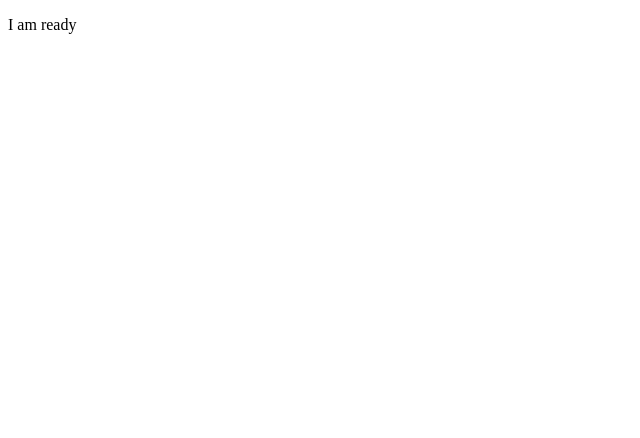
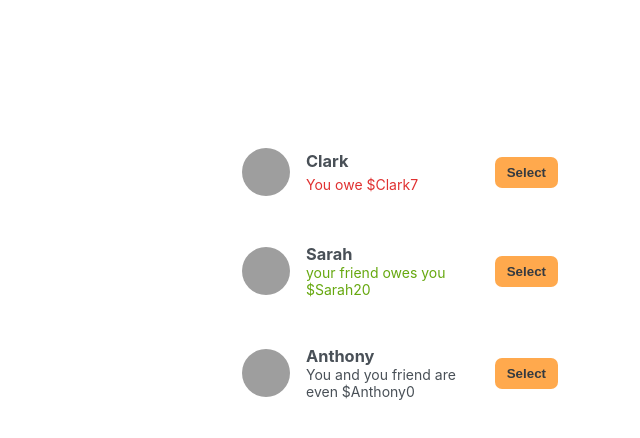
Before and after one commit to Reynoldscode/eat-N-Split-React-App, a React (Vite) app in the folder eatNSplit/: page / in a window 1280 px wide. Shown: the top 438 px of the page, without its empty margins (0-640 px from the left). Built offline with nearby package versions, Linux system fonts and the light colour scheme; grey boxes are pictures that could not be loaded.

Commit message:
created the profile interfaces for friends

```diff
--- a/eatNSplit/src/App.jsx
+++ b/eatNSplit/src/App.jsx
@@ -1,7 +1,12 @@
+import FriendList from "./Component/FriendList.jsx";
 export default function App() {
   return (
     <>
-      <p>I am ready</p>
+      <div className="app">
+        <div className="sidebar">
+          <FriendList />
+        </div>
+      </div>
     </>
   );
 }
--- /dev/null
+++ b/eatNSplit/src/Component/Friend.jsx
@@ -0,0 +1,33 @@
+export default function Friend({ friend }) {
+  return (
+    <>
+      <ul>
+        <li>
+          <img src={friend.image} alt={friend.name} />
+          <h3>{friend.name} </h3>
+          {friend.balance < 0 && (
+            <p className="red">
+              You owe ${friend.name}
+              {Math.abs(friend.balance)}
+            </p>
+          )}
+
+          {friend.balance > 0 && (
+            <p className="green">
+              your friend owes you ${friend.name}
+              {Math.abs(friend.balance)}
+            </p>
+          )}
+
+          {friend.balance === 0 && (
+            <p>
+              You and you friend are even ${friend.name}
+              {Math.abs(friend.balance)}
+            </p>
+          )}
+          <button className="button">Select</button>
+        </li>
+      </ul>
+    </>
+  );
+}
--- /dev/null
+++ b/eatNSplit/src/Component/FriendList.jsx
@@ -0,0 +1,16 @@
+import initialFriends from "../data";
+import Friend from "./Friend";
+
+export default function FriendList() {
+  const friends = initialFriends;
+
+  return (
+    <>
+      <ul>
+        {friends.map((friend) => (
+          <Friend friend={friend} key={friend.id} />
+        ))}
+      </ul>
+    </>
+  );
+}
--- /dev/null
+++ b/eatNSplit/src/data.js
@@ -0,0 +1,22 @@
+const initialFriends = [
+  {
+    id: 118836,
+    name: "Clark",
+    image: "https://i.pravatar.cc/48?u=118836",
+    balance: -7,
+  },
+  {
+    id: 933372,
+    name: "Sarah",
+    image: "https://i.pravatar.cc/48?u=933372",
+    balance: 20,
+  },
+  {
+    id: 499476,
+    name: "Anthony",
+    image: "https://i.pravatar.cc/48?u=499476",
+    balance: 0,
+  },
+];
+
+export default initialFriends;
--- a/eatNSplit/src/index.css
+++ b/eatNSplit/src/index.css
@@ -0,0 +1,169 @@
+:root {
+  --color-lightest: #fff4e6;
+  --color-light: #ffe8cc;
+  --color-medium: #ffa94d;
+  --color-dark: #ff922b;
+}
+
+* {
+  margin: 0;
+  padding: 0;
+  box-sizing: border-box;
+}
+
+html {
+  font-size: 62.5%;
+  font-family: -apple-system, BlinkMacSystemFont, "Segoe UI", Roboto, Oxygen,
+    Ubuntu, Cantarell, "Open Sans", "Helvetica Neue", sans-serif;
+}
+
+body {
+  height: 100vh;
+  color: #495057;
+  display: flex;
+  align-items: center;
+  justify-content: center;
+}
+
+.app {
+  min-height: 66vh;
+  display: grid;
+  grid-template-columns: 34rem 44rem;
+  column-gap: 4rem;
+  align-items: start;
+}
+
+.button {
+  background-color: var(--color-medium);
+  color: #343a40;
+  padding: 0.8rem 1.2rem;
+  border: none;
+  border-radius: 7px;
+  font-weight: bold;
+  cursor: pointer;
+  transition: 0.3s;
+}
+
+.button:hover {
+  background-color: var(--color-dark);
+}
+
+.sidebar ul {
+  list-style: none;
+  display: flex;
+  flex-direction: column;
+  gap: 0.4rem;
+  font-size: 1.4rem;
+  margin-bottom: 2rem;
+}
+
+.sidebar li {
+  display: grid;
+  grid-template-columns: 4.8rem 1fr auto;
+  align-items: center;
+  column-gap: 1.6rem;
+
+  padding: 1.2rem;
+  border-radius: 7px;
+  transition: 0.5s;
+}
+
+.selected,
+.sidebar li:hover {
+  background-color: var(--color-lightest);
+}
+
+.sidebar li img {
+  border-radius: 50%;
+  width: 100%;
+  grid-row: span 2;
+}
+
+.sidebar li h3 {
+  grid-row: 1;
+  grid-column: 2;
+}
+
+.sidebar li p {
+  grid-row: 2;
+  grid-column: 2;
+}
+
+.sidebar li .button {
+  grid-row: span 2;
+  grid-column: 3;
+}
+
+.sidebar > .button {
+  float: right;
+  margin-right: 1.2rem;
+}
+
+.green {
+  color: #66a80f;
+}
+
+.red {
+  color: #e03131;
+}
+
+form {
+  font-size: 1.6rem;
+  display: grid;
+  align-items: center;
+  gap: 1.2rem;
+
+  background-color: var(--color-lightest);
+  border-radius: 7px;
+}
+
+.form-add-friend {
+  grid-template-columns: 1fr 1.5fr;
+  margin-bottom: 1.6rem;
+  padding: 1.2rem;
+}
+.form-split-bill {
+  grid-template-columns: 1fr 12rem;
+  padding: 3.2rem 4rem;
+}
+
+label {
+  font-weight: 500;
+}
+
+label::first-letter {
+  display: inline-block;
+  margin-right: 4px;
+  font-size: 1.8rem;
+}
+
+input,
+select {
+  font-family: inherit;
+  color: inherit;
+  font-size: 1.5rem;
+  padding: 0.7rem;
+  text-align: center;
+  border: 1px solid var(--color-light);
+  border-radius: 4px;
+  transition: 0.3s;
+}
+
+input:focus,
+select:focus {
+  outline: none;
+  border: 1px solid var(--color-dark);
+}
+
+form .button {
+  margin-top: 0.6rem;
+  grid-column: 2;
+}
+
+form h2 {
+  grid-column: 1 / -1;
+  font-size: 2.2rem;
+  text-transform: uppercase;
+  letter-spacing: -0.5px;
+  margin-bottom: 1.6rem;
+}
```
Also changed, not shown: eatNSplit/src/Component/AddForm.jsx (added, +9 -0 lines), eatNSplit/src/Component/BillForm.jsx (added, +9 -0 lines), 1 other file (tests, documents, lock files or other folders).
